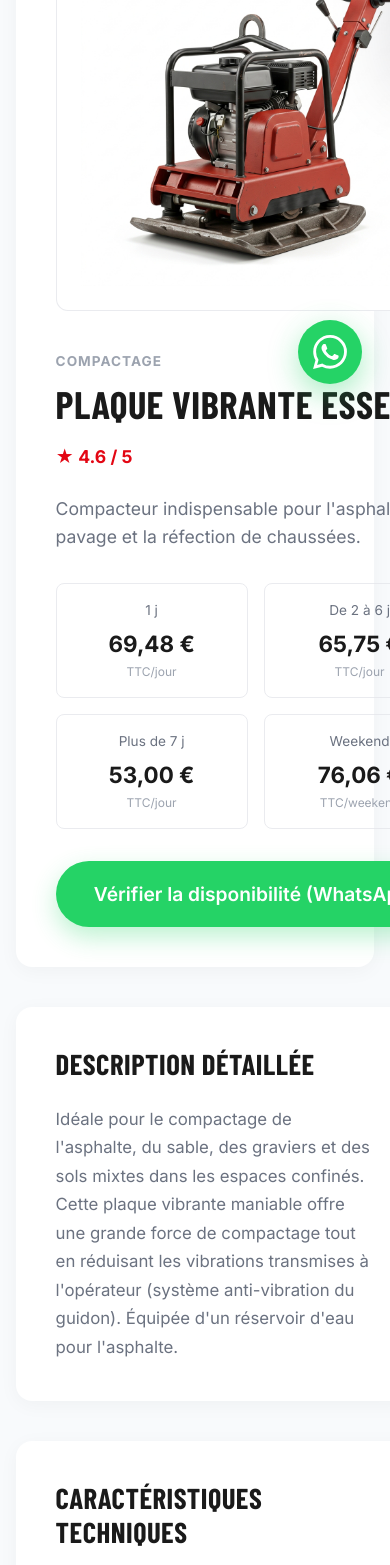
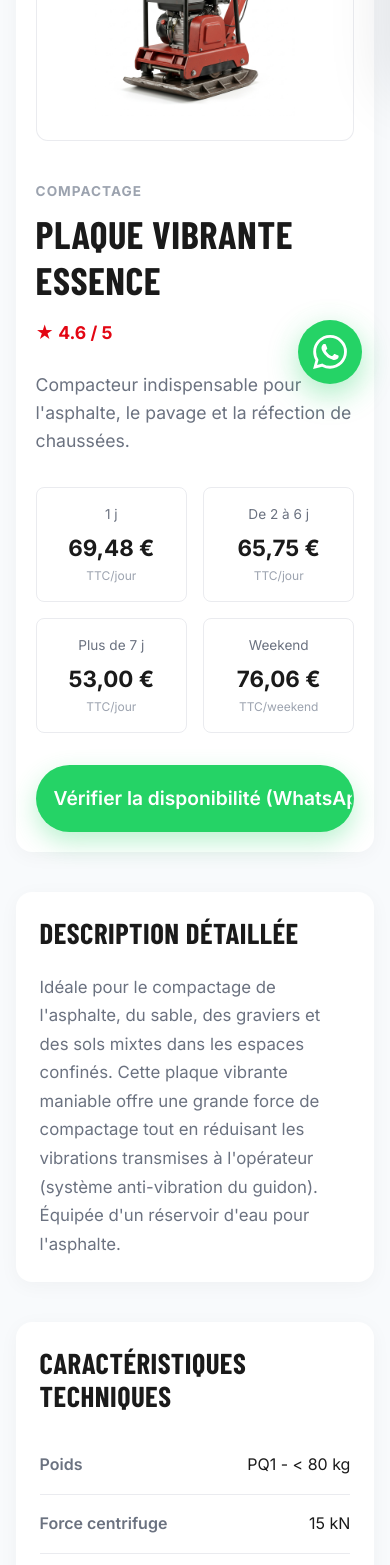
Before and after one commit to Saidou70/bsm-global-trading, a Next.js app: page /location/plaque-vibrante-essence-80kg in a window 390 px wide. Shown: the part 432-1997 px from the top of the page. Built offline with nearby package versions, Linux system fonts and the light colour scheme.

Commit message:
style: fix mobile overflow in subpages

```diff
--- a/app/conseils/[slug]/page.tsx
+++ b/app/conseils/[slug]/page.tsx
@@ -34,7 +34,7 @@ export default async function ConseilPage({ params }: { params: Promise<{ slug:
 
           <div style={{ backgroundColor: "#fff", borderRadius: "24px", overflow: "hidden", boxShadow: "var(--shadow-sm)" }}>
 
-            <div style={{ position: "relative", width: "100%", height: "400px" }}>
+            <div style={{ position: "relative", width: "100%", height: "clamp(200px, 40vw, 400px)" }}>
               <Image
                 src={conseil.image}
                 alt={conseil.title}
@@ -44,7 +44,7 @@ export default async function ConseilPage({ params }: { params: Promise<{ slug:
               />
             </div>
 
-            <div style={{ padding: "40px" }}>
+            <div style={{ padding: "clamp(24px, 5vw, 40px)" }}>
               <div style={{ color: "var(--slate)", fontSize: "0.9rem", textTransform: "uppercase", letterSpacing: "1px", marginBottom: "16px", fontWeight: 700 }}>
                 Publié le {conseil.date}
               </div>
--- a/app/location/[slug]/page.tsx
+++ b/app/location/[slug]/page.tsx
@@ -33,10 +33,10 @@ export default async function ProductPage({ params }: { params: Promise<{ slug:
             </Link>
           </div>
 
-          <div style={{ display: "grid", gridTemplateColumns: "repeat(auto-fit, minmax(400px, 1fr))", gap: "40px", backgroundColor: "#fff", padding: "40px", borderRadius: "16px", boxShadow: "var(--shadow-sm)" }}>
+          <div style={{ display: "grid", gridTemplateColumns: "repeat(auto-fit, minmax(min(100%, 350px), 1fr))", gap: "40px", backgroundColor: "#fff", padding: "clamp(20px, 5vw, 40px)", borderRadius: "16px", boxShadow: "var(--shadow-sm)" }}>
 
             {/* Left Col: Image */}
-            <div style={{ position: "relative", width: "100%", height: "400px", backgroundColor: "#fff", border: "1px solid var(--line)", borderRadius: "12px" }}>
+            <div style={{ position: "relative", width: "100%", height: "clamp(250px, 50vw, 400px)", backgroundColor: "#fff", border: "1px solid var(--line)", borderRadius: "12px" }}>
               <Image
                 src={product.image}
                 alt={product.name}
@@ -78,16 +78,16 @@ export default async function ProductPage({ params }: { params: Promise<{ slug:
           </div>
 
           {/* Details & Specs */}
-          <div style={{ display: "grid", gridTemplateColumns: "repeat(auto-fit, minmax(400px, 1fr))", gap: "40px", marginTop: "40px" }}>
+          <div style={{ display: "grid", gridTemplateColumns: "repeat(auto-fit, minmax(min(100%, 350px), 1fr))", gap: "40px", marginTop: "40px" }}>
 
-            <div style={{ backgroundColor: "#fff", padding: "40px", borderRadius: "16px", boxShadow: "var(--shadow-sm)" }}>
+            <div style={{ backgroundColor: "#fff", padding: "clamp(24px, 5vw, 40px)", borderRadius: "16px", boxShadow: "var(--shadow-sm)" }}>
               <h2 style={{ fontSize: "1.8rem", color: "var(--navy)", marginBottom: "24px" }}>Description détaillée</h2>
               <p style={{ color: "var(--slate)", fontSize: "1.05rem", lineHeight: 1.7 }}>
                 {product.longDescription}
               </p>
             </div>
 
-            <div style={{ backgroundColor: "#fff", padding: "40px", borderRadius: "16px", boxShadow: "var(--shadow-sm)" }}>
+            <div style={{ backgroundColor: "#fff", padding: "clamp(24px, 5vw, 40px)", borderRadius: "16px", boxShadow: "var(--shadow-sm)" }}>
               <h2 style={{ fontSize: "1.8rem", color: "var(--navy)", marginBottom: "24px" }}>Caractéristiques techniques</h2>
               <table style={{ width: "100%", borderCollapse: "collapse" }}>
                 <tbody>
```
